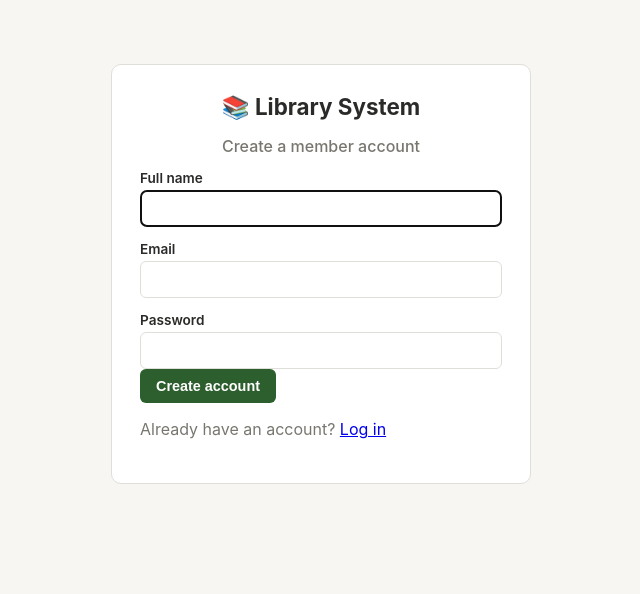
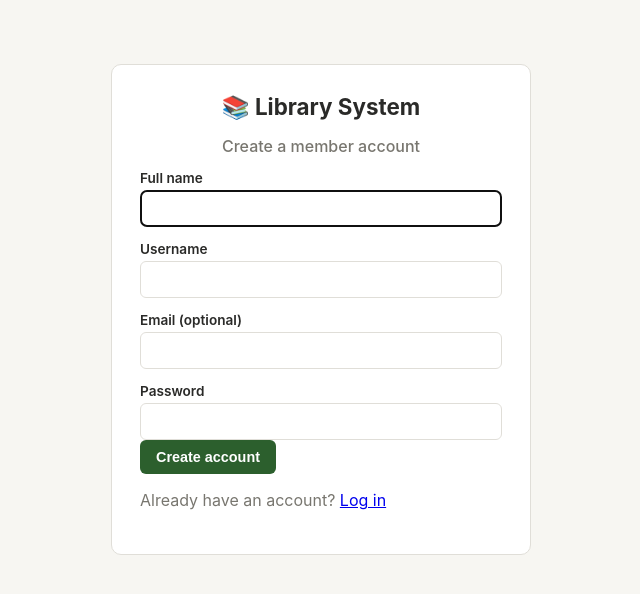
Before and after one commit to Milky-starway/library-system, a FastAPI app: page /register in a window 1280 px wide. Shown: the top 594 px of the page, without its empty margins (319-959 px from the left). Run offline with FastAPI, Linux system fonts and the light colour scheme.

Commit message:
Switch login to username instead of email

```diff
--- a/main.py
+++ b/main.py
@@ -52,24 +52,22 @@ def seed_admins():
     try:
         if db.query(User).count() == 0:
             default_admins = [
-                {"name": "Head Librarian", "email": "admin1@library.local", "password": "admin123"},
-                {"name": "Assistant Librarian", "email": "admin2@library.local", "password": "admin123"},
-                {"name": "Circulation Staff", "email": "admin3@library.local", "password": "admin123"},
+                {"name": "Head Librarian", "username": "admin1", "password": "admin123"},
+                {"name": "Assistant Librarian", "username": "admin2", "password": "admin123"},
+                {"name": "Circulation Staff", "username": "admin3", "password": "admin123"},
             ]
             for a in default_admins:
                 db.add(User(
                     name=a["name"],
-                    email=a["email"],
+                    username=a["username"],
                     password_hash=hash_password(a["password"]),
                     role=Role.STAFF,
                 ))
             db.commit()
-            print("Created 3 initial staff accounts: admin1/2/3@library.local (password: admin123)")
+            print("Created 3 initial staff accounts: admin1/admin2/admin3 (password: admin123)")
             print("IMPORTANT: change these passwords after first login.")
     finally:
         db.close()
-
-
 @app.get("/", response_class=HTMLResponse)
 def dashboard(request: Request, db: Session = Depends(get_db)):
     user = get_current_user(request, db)
--- a/models.py
+++ b/models.py
@@ -19,7 +19,8 @@ class User(Base):
 
     id = Column(Integer, primary_key=True, index=True)
     name = Column(String, nullable=False)
-    email = Column(String, unique=True, index=True, nullable=False)
+    username = Column(String, unique=True, index=True, nullable=False)
+    email = Column(String, unique=True, index=True, nullable=True)
     password_hash = Column(String, nullable=False)
     role = Column(Enum(Role), default=Role.MEMBER, nullable=False)
     created_at = Column(DateTime, default=datetime.utcnow)
--- a/routers/reading.py
+++ b/routers/reading.py
@@ -41,19 +41,18 @@ def export_reading_csv(request: Request, db: Session = Depends(get_db)):
     user = require_staff(request, db)
     logs = db.query(ReadingLog).join(User, ReadingLog.member_id == User.id).all()
 
-    # Sort by member name, then most recent session first within each member
     logs_sorted = sorted(logs, key=lambda l: (l.member.name, -l.date.timestamp()))
 
     buffer = io.StringIO()
     writer = csv.writer(buffer)
-    writer.writerow(["Member Name", "Member Email", "Book Title", "Date", "Hours", "Finished"])
+    writer.writerow(["Member Name", "Username", "Book Title", "Date", "Hours", "Finished"])
 
     last_member_id = None
     for l in logs_sorted:
         is_new_member = l.member_id != last_member_id
         writer.writerow([
             l.member.name if is_new_member else "",
-            l.member.email if is_new_member else "",
+            l.member.username if is_new_member else "",
             l.book.title,
             l.date.strftime("%Y-%m-%d"), l.hours, "Yes" if l.finished else "No",
         ])
--- a/templates/checkout_form.html
+++ b/templates/checkout_form.html
@@ -15,7 +15,7 @@
     <select name="member_id" required>
         <option value="" disabled selected>Select a member...</option>
         {% for m in members %}
-        <option value="{{ m.id }}">{{ m.name }} ({{ m.email }})</option>
+        <option value="{{ m.id }}">{{ m.name }} ({{ m.username }})</option>
         {% endfor %}
     </select>
     <p class="muted">Due in 14 days from today.</p>
--- a/templates/login.html
+++ b/templates/login.html
@@ -6,8 +6,8 @@
     <h2>Log in</h2>
     {% if error %}<p class="error">{{ error }}</p>{% endif %}
     <form method="post" action="/login">
-        <label>Email</label>
-        <input type="email" name="email" required autofocus>
+        <label>Username</label>
+        <input type="text" name="username" required autofocus>
         <label>Password</label>
         <input type="password" name="password" required>
         <button type="submit" class="btn-primary">Log in</button>
--- a/templates/member_form.html
+++ b/templates/member_form.html
@@ -6,8 +6,10 @@
 <form method="post" action="/members/new" class="form-card">
     <label>Full name</label>
     <input type="text" name="name" required autofocus>
-    <label>Email</label>
-    <input type="email" name="email" required>
+    <label>Username</label>
+    <input type="text" name="username" required>
+    <label>Email (optional)</label>
+    <input type="email" name="email">
     <label>Temporary password</label>
     <input type="password" name="password" required minlength="6">
     <label>Role</label>
--- a/templates/members_list.html
+++ b/templates/members_list.html
@@ -10,12 +10,12 @@
 </div>
 
 <table class="data-table">
-    <thead><tr><th>Name</th><th>Email</th><th>Role</th><th>Last login</th><th></th></tr></thead>
+    <thead><tr><th>Name</th><th>Username</th><th>Role</th><th>Last login</th><th></th></tr></thead>
     <tbody>
     {% for m in members %}
         <tr>
             <td>{{ m.name }}</td>
-            <td>{{ m.email }}</td>
+            <td>{{ m.username }}</td>
             <td><span class="badge-role">{{ m.role.value }}</span></td>
             <td class="muted">{{ m.last_login.strftime('%Y-%m-%d %H:%M') if m.last_login else "Never" }}</td>
             <td class="row-actions">
--- a/templates/reading_form.html
+++ b/templates/reading_form.html
@@ -8,7 +8,7 @@
     <select name="member_id" required>
         <option value="" disabled selected>Select a member...</option>
         {% for m in members %}
-        <option value="{{ m.id }}">{{ m.name }} ({{ m.email }})</option>
+        <option value="{{ m.id }}">{{ m.name }} ({{ m.username }})</option>
         {% endfor %}
     </select>
     <label>Book</label>
--- a/templates/register.html
+++ b/templates/register.html
@@ -8,8 +8,10 @@
     <form method="post" action="/register">
         <label>Full name</label>
         <input type="text" name="name" required autofocus>
-        <label>Email</label>
-        <input type="email" name="email" required>
+        <label>Username</label>
+        <input type="text" name="username" required>
+        <label>Email (optional)</label>
+        <input type="email" name="email">
         <label>Password</label>
         <input type="password" name="password" required minlength="6">
         <button type="submit" class="btn-primary">Create account</button>
```
Also changed, not shown: routers/auth.py (+12 -7 lines), routers/members.py (+10 -6 lines).
